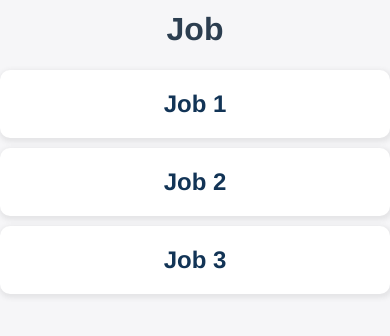
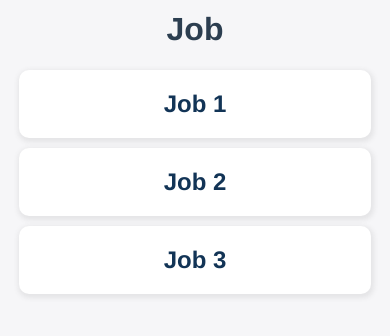
Before and after one commit to seanjyjy/basic-vue-projects, a Vue app: page /jobs in a window 390 px wide. Shown: the part 362-698 px from the top of the page. Built offline with nearby package versions, Linux system fonts and the light colour scheme; data requests are answered from the project's data file.

Commit message:
update jobs

```diff
--- a/src/views/jobs/Jobs.vue
+++ b/src/views/jobs/Jobs.vue
@@ -57,4 +57,9 @@ export default {
 .job a {
   text-decoration: none;
 }
+@media screen and (max-width: 600px) {
+  .job h2 {
+    width: 80%;
+  }
+}
 </style>
```
